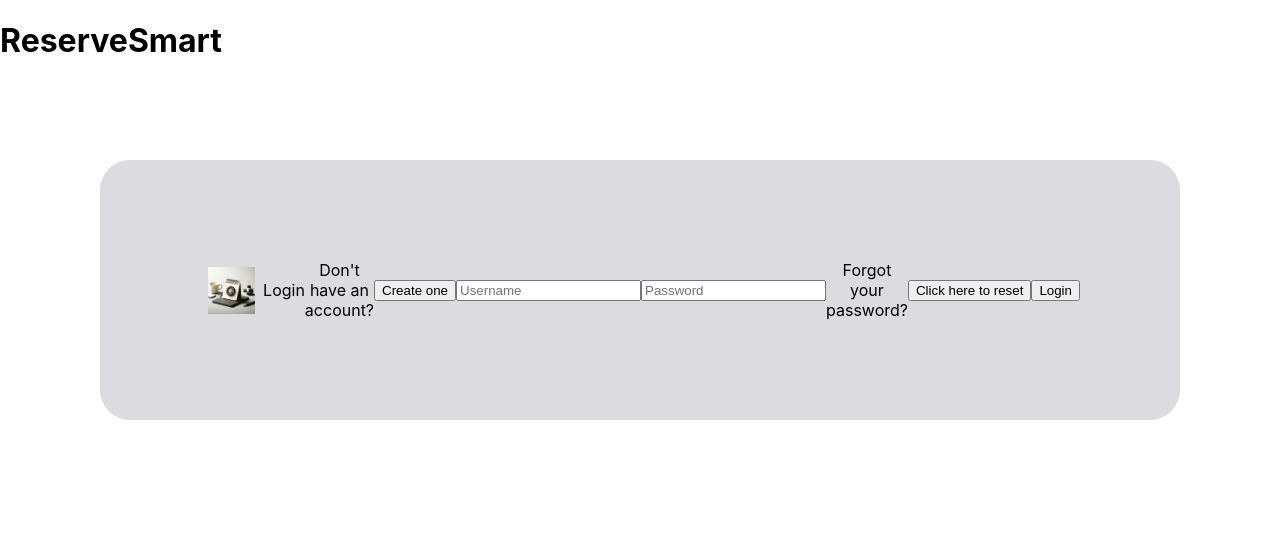
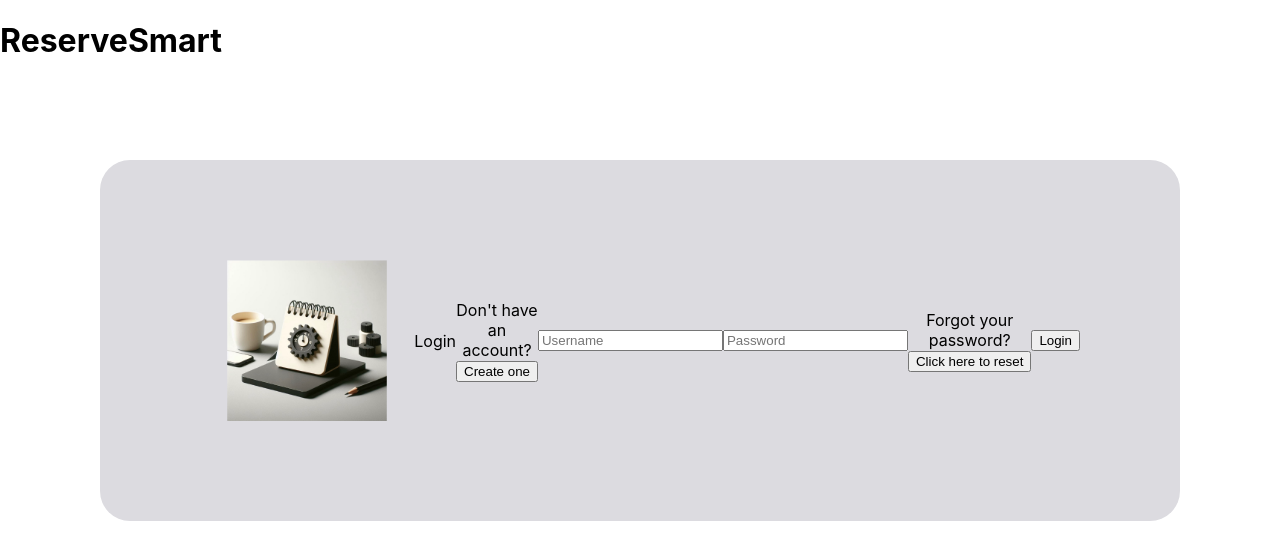
Before and after one commit to FarisAlamoudi/BigProject, a React (Create React App) app in the folder frontend/: page / in a window 1280 px wide. Shown: the top 560 px of the page. Built offline with nearby package versions, Linux system fonts and the light colour scheme.

Commit message:
Update Login.js

```diff
--- a/frontend/src/components/Login.js
+++ b/frontend/src/components/Login.js
@@ -125,6 +125,7 @@ function Login()
             </div>
             <div className="loginForm">
                 <span id="inner-title">Login</span><br/>
+                <div>
                     <span id="text">Don't have an account? </span>
                     <input
                         type="submit"
@@ -133,7 +134,7 @@ function Login()
                         value="Create one"
                         onClick={redirectToRegister}
                     />
-                <br/>
+                </div>
                 <input
                     type="text"
                     id="Login"
@@ -150,6 +151,7 @@ function Login()
                 />
                 <span className="error" id="passwordError"></span>
                 <br/>
+                <div>
                     <span id="text">Forgot your password? </span>
                     <input
                         type="submit"
@@ -159,6 +161,7 @@ function Login()
                         onClick={doReset}
                     />
                     <span id="resetError">{message}</span>
+                            </div>
                 <br/>
                 <input
                     type="submit"
```
Lines whose indentation alone changed are shown as unchanged.
